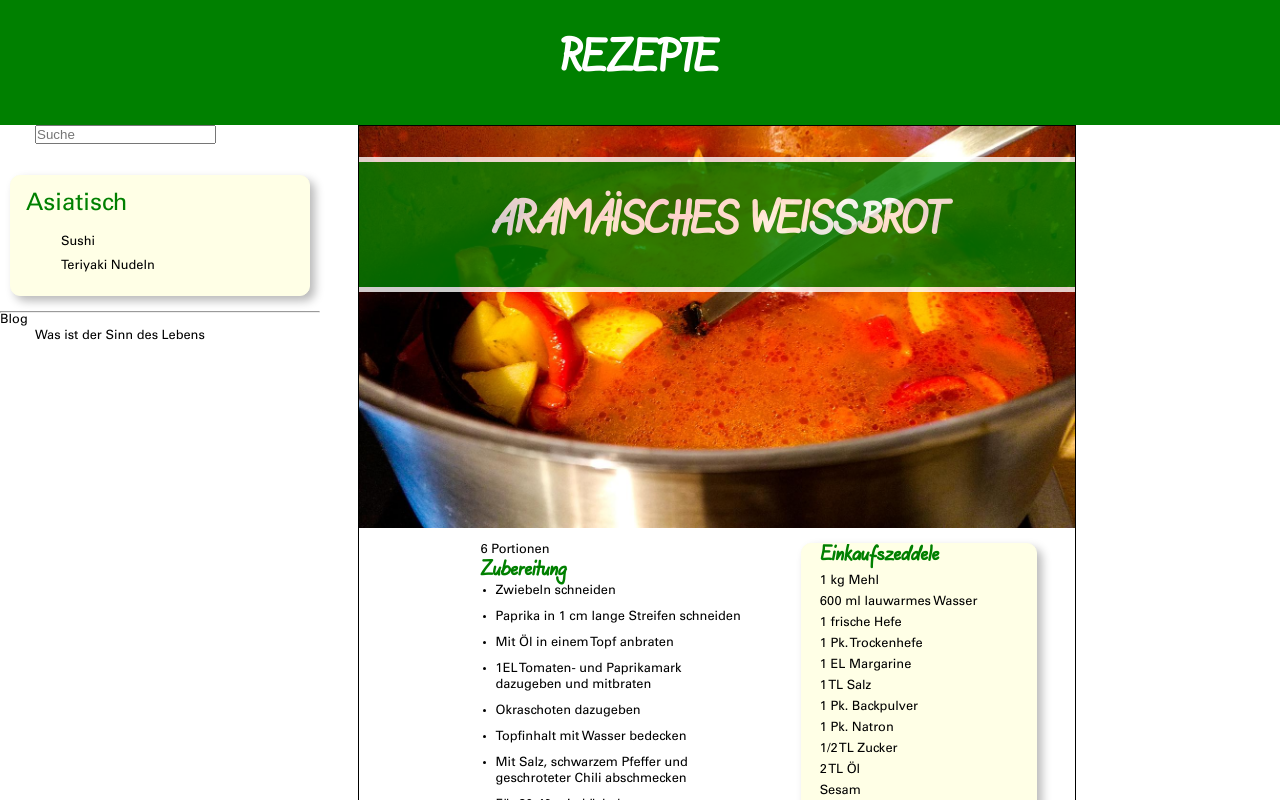
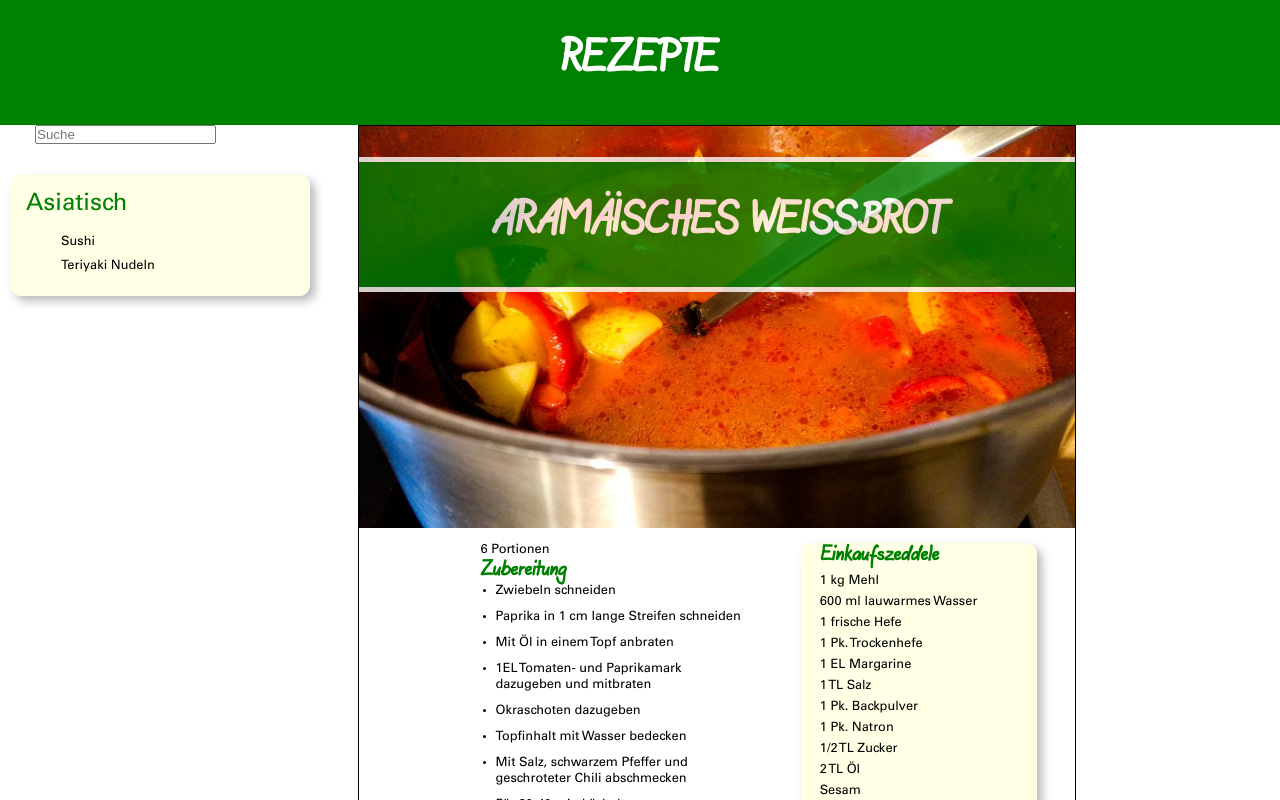
Before and after one commit to Fesazus/prb_vue, a Vue app: page / in a window 1280 px wide. Shown: the top 800 px of the page. Built offline with nearby package versions, Linux system fonts and the light colour scheme.

Commit message:
blog weg

```diff
--- a/src/App.vue
+++ b/src/App.vue
@@ -12,19 +12,6 @@
 				<input type="text" id="searchbox" placeholder="Suche" />
 			</div>
 			<main_category></main_category>
-			<hr />
-			<div>
-				<caption>
-					Blog
-				</caption>
-				<ul>
-					<li>
-						<a class="navoption" href="sinn_des_lebens.html"
-							>Was ist der Sinn des Lebens</a
-						>
-					</li>
-				</ul>
-			</div>
 		</div>
 		<div class="wrapper">
 			<div id="container_recipy">
```
